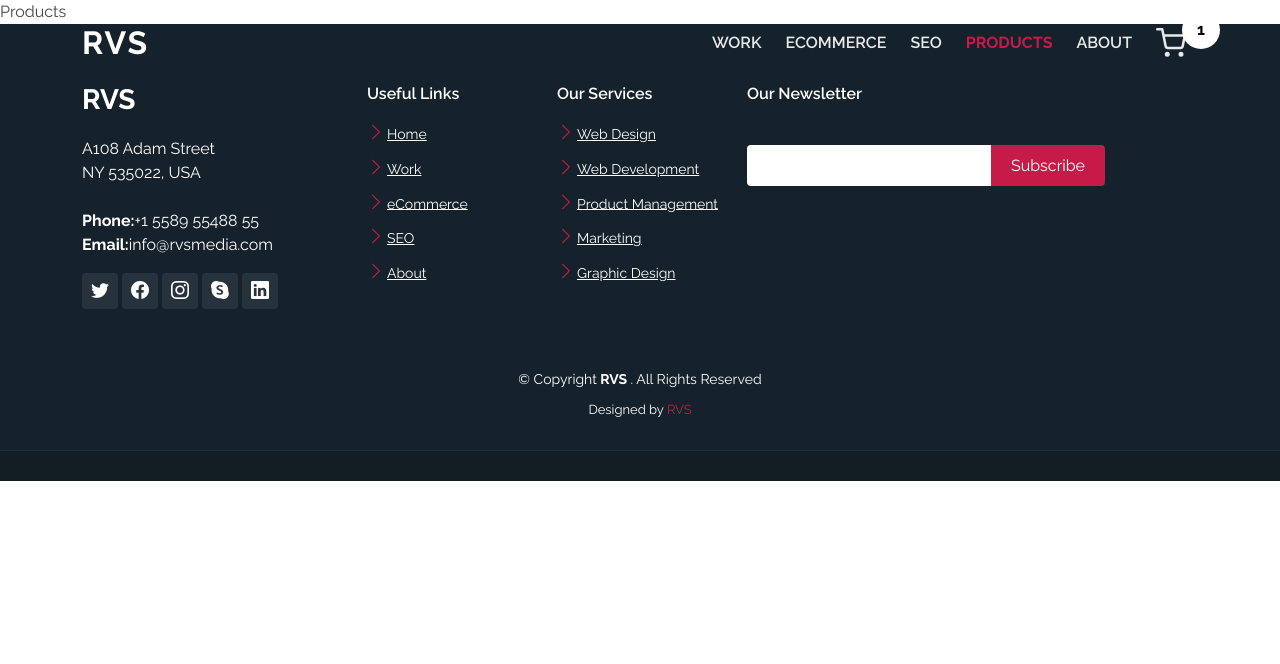
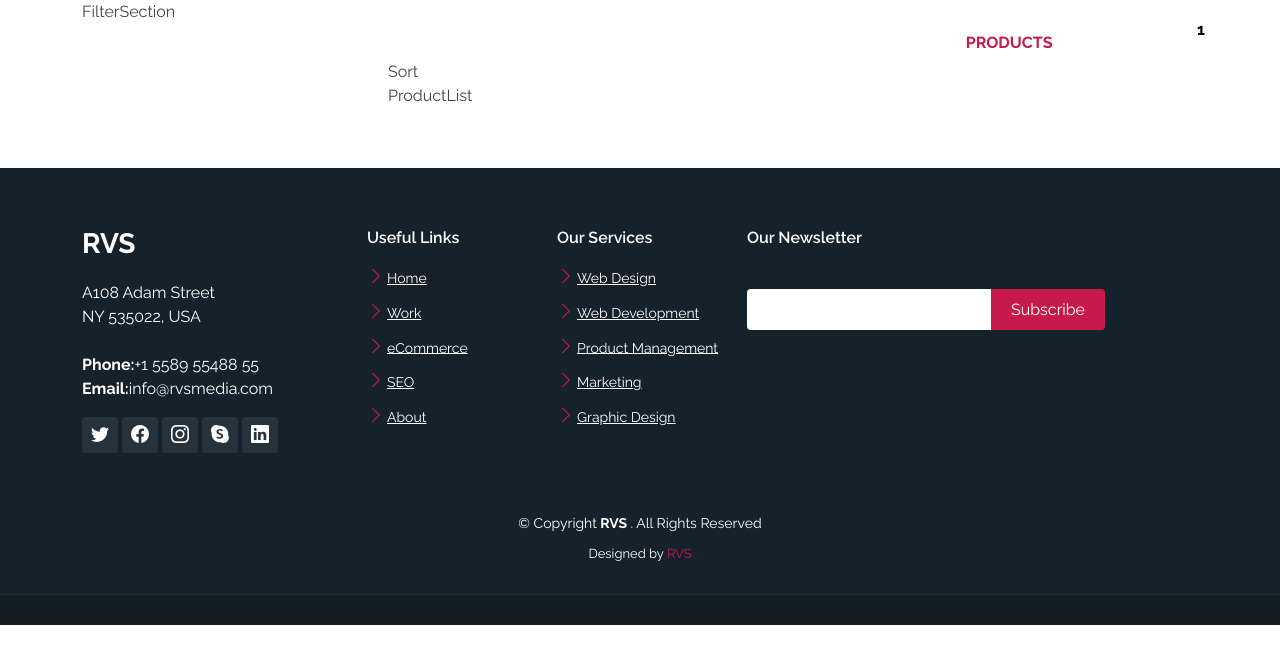
Before and after one commit to RVSMEDIA/react-enigma, a React (Create React App) app: page /products in a window 1280 px wide. Shown: the top 664 px of the page. Built offline with nearby package versions, Linux system fonts and the light colour scheme; no server answers.

Commit message:
working on product page

```diff
--- a/src/App.css
+++ b/src/App.css
@@ -890,3 +890,6 @@
 .amount-style {
   font-size: 2.1rem;
 }
+.grid-filter-column {
+  grid-template-columns: 0.2fr 1fr;
+}
--- a/src/Products.js
+++ b/src/Products.js
@@ -1,9 +1,27 @@
 import React from 'react'
+import FilterSection from './component/FilterSection'
+import ProductList from './component/ProductList'
+import Sort from './component/Sort'
+import { useFilterContext } from './context/FilterContext'
 
-function Products() {
+const Products = () => {
+  const {filter_products} = useFilterContext();
+  console.log(filter_products);
   return (
     <>
-    <div>Products</div>
+    <div className='container grid grid-filter-column'>
+      <div>
+        <FilterSection/>
+      </div>
+      <section className='product-view--sort'>
+        <div className='sort-filter'>
+          <Sort/>
+        </div>
+        <div className='main-product'>
+          <ProductList/>
+        </div>
+      </section>
+    </div>
     </>
   )
 }
--- a/src/SingleProduct.js
+++ b/src/SingleProduct.js
@@ -15,7 +15,7 @@
 
   useEffect(()=>{
     getSingleProduct(`${API}?id=${id}`)
-  },[getSingleProduct,id])
+  },[])
   if(isSingleLoading){
     return <div>.....Loading</div>
   }
--- /dev/null
+++ b/src/component/FilterSection.js
@@ -0,0 +1,9 @@
+import React from 'react'
+
+const FilterSection = () => {
+  return (
+    <div>FilterSection</div>
+  )
+}
+
+export default FilterSection
--- /dev/null
+++ b/src/component/ProductList.js
@@ -0,0 +1,9 @@
+import React from 'react'
+
+const ProductList = () => {
+  return (
+    <div>ProductList</div>
+  )
+}
+
+export default ProductList
--- /dev/null
+++ b/src/component/Sort.js
@@ -0,0 +1,9 @@
+import React from 'react'
+
+const Sort = () => {
+  return (
+    <div>Sort</div>
+  )
+}
+
+export default Sort
--- /dev/null
+++ b/src/context/FilterContext.js
@@ -0,0 +1,22 @@
+import { createContext, useContext, useEffect, useReducer } from "react";
+import { useProductContext } from "./ProductContext";
+import reducer from "../reducer/filterReducer";
+const FilterContext = createContext();
+
+const initalState = {
+    filter_products:[],
+    all_products:[]
+}
+export const FilterContextProvider = ({children}) =>{
+    const {products} = useProductContext();
+    const [state,dispatch] = useReducer(reducer,initalState);
+    useEffect(()=>{
+        dispatch({type:"LOAD_FILTER_PRODUCTS",payload:products})
+    },[products])
+   return(
+    <FilterContext.Provider value={{...state }}>{children}</FilterContext.Provider>
+   )
+}
+export const useFilterContext = () =>{
+    return useContext(FilterContext);
+}
--- a/src/index.js
+++ b/src/index.js
@@ -3,11 +3,13 @@
 import './index.css';
 import App from './App';
 import { AppProvider } from './context/ProductContext';
-
+import { FilterContextProvider } from './context/FilterContext';
 
 const root = ReactDOM.createRoot(document.getElementById('root'));
 root.render(
   <AppProvider>
+   <FilterContextProvider>
     <App />
+   </FilterContextProvider>
   </AppProvider>
 );
--- /dev/null
+++ b/src/reducer/filterReducer.js
@@ -0,0 +1,15 @@
+const filterReducer = (state,action)=>{
+    switch(action.type){
+        case "LOAD_FILTER_PRODUCTS":
+            return {
+                ...state,
+                filter_products:[...action.payload],
+                all_products:[...action.payload]
+            }
+        default:
+            return state
+    }
+
+}
+
+export default filterReducer
```
